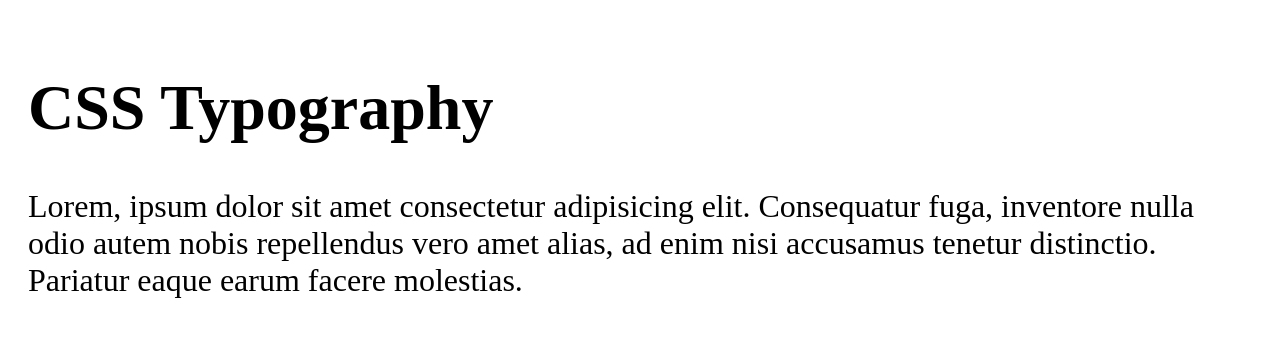
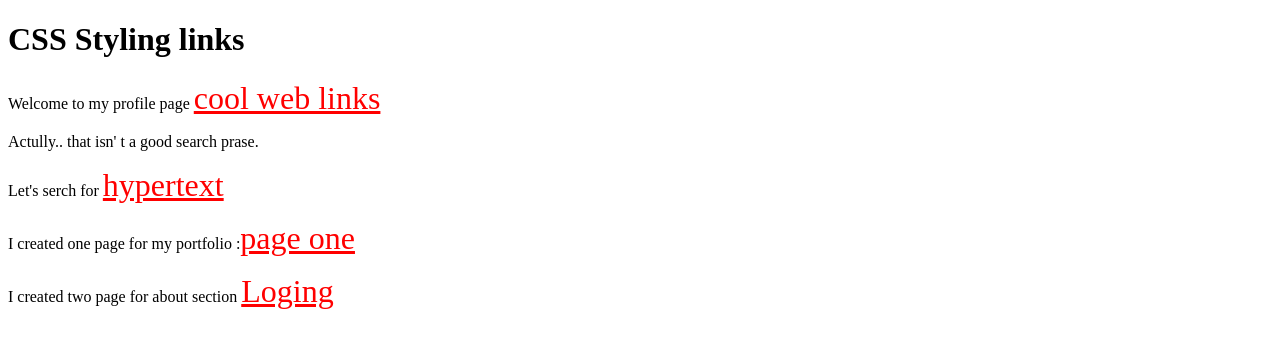
Before and after one commit to Manojkumardas9080/basic_idea_of_JS, a plain HTML site: page index.html in a window 1280 px wide. Drawn offline with Linux system fonts and the light colour scheme.

Commit message:
Styling CSS LINKS

```diff
--- a/index.css
+++ b/index.css
@@ -1,51 +1,46 @@
-/*
-Typography is the way that text is arranged and presented.
-*/
 
   @import url('https://fonts.googleapis.com/css2?family=Roboto:wght@700;900&display=swap');
+/* main{
+    opacity: 0.4;
+} */
 
-body{
-    padding: 20px;
-    font-size :2rem;
 
-    /* font-family: sans-serif; */
-    /* font-family: monospace; */
-    font-family: cursive;
-    font-family:fantasy ;
-    font-family: 'Courier New', Courier, monospace;
-    font-family: Arial, Helvetica, sans-serif;
-    font-family: Verdana, Geneva, Tahoma, sans-serif;
-    font-family: 'Times New Roman', Times, serif;
-    /* font-family: 'Roboto', sans-serif;    */
+  a{
+    /* text-decoration: none; */
+    /* cursor: not-allowed; */
+    /* cursor: pointer; */
+    color:hsl(22, 86%, 37%);
+    font-size:xx-large;
+
 
 }
-/* input, button{
-    font: inherit;
+a:link {
+  color: red;
+}
+
+/* a link the user has visited */
+a:visited{
+  color: rgb(94, 148, 8);
+}
+
+a:hover{
+  color: rgb(14, 30, 22);
+}
+
+/* a link the moment it is clicked */
+a:active {
+    color:blue;
+}
+/* a:hover a:focus{
+  color: hsl(30, 86%, 37%, 09);
+  opacity: 0.8;
+   background: rgb(255, 0, 255);
 } */
-p{
-    /* text-decoration: overline;
-    text-decoration: underline
-    text-decoration: line-through; */
-
-    /* text-transform: lowercase;
-    text-transform: uppercase;  */
-
-    /* text-align: left;
-    text-align: right;
-    text-align: justify; */
-
-   /* text-indent: 5em;  */
-
-   /* line-height: 3.2;  */
-   /* letter-spacing: 0.4em; */
-   /* word-spacing: 1.5em; */
-
-
-    /* font-size: 20px; */
-    /* font-weight: 900; */
-    /* font-style: oblique; */
-    /* font-style: normal; */
 
 
 
-}
+/* NOTE : 1. a:active MUST come after a:hover
+          2. a:hover MUST come after a:visited and a:link
+
+
+*/
--- a/index.html
+++ b/index.html
@@ -7,27 +7,32 @@
     <link rel="stylesheet" href="index.css" />
     <link rel="preconnect" href="https://fonts.googleapis.com" />
     <link rel="preconnect" href="https://fonts.gstatic.com" crossorigin />
-    <link
-      href="https://fonts.googleapis.com/css2?family=Roboto:wght@500&display=swap"
-      rel="stylesheet"
-    />
   </head>
   <body>
     <header>
-      <h1>CSS Typography</h1>
+      <h1>CSS Styling links</h1>
     </header>
     <main>
       <p>
-        Lorem, ipsum dolor sit amet consectetur adipisicing elit. Consequatur
-        fuga, inventore nulla odio autem nobis repellendus vero amet alias, ad
-        enim nisi accusamus tenetur distinctio. Pariatur eaque earum facere
-        molestias.
+        Welcome to my profile page
+        <a href="https://www.youtube.com/watch?v=OXGznpKZ_sA&t=7218s">
+          cool web links</a
+        >
       </p>
-      <!-- <form>
-        <label for="name">Name:</label>
-        <input id="name" type="text" placeholder="Your name.." />
-        <button>Submit</button>
-      </form> -->
+      <p>Actully.. that isn&apos; t a good search prase.</p>
+      <p>
+        Let's serch for
+        <a href="htttps://www.google.com/search"
+          >hypertext <link rel="stylesheet" href=""
+        /></a>
+      </p>
+      <p>
+        I created one page for my portfolio :<a href="one.html">page one</a>
+      </p>
+      <p>
+        I created two page for about section
+        <a href="https://www.facebook.com/login">Loging</a>
+      </p>
     </main>
   </body>
 </html>
```
Also changed, not shown: one.html (added, +18 -0 lines).
